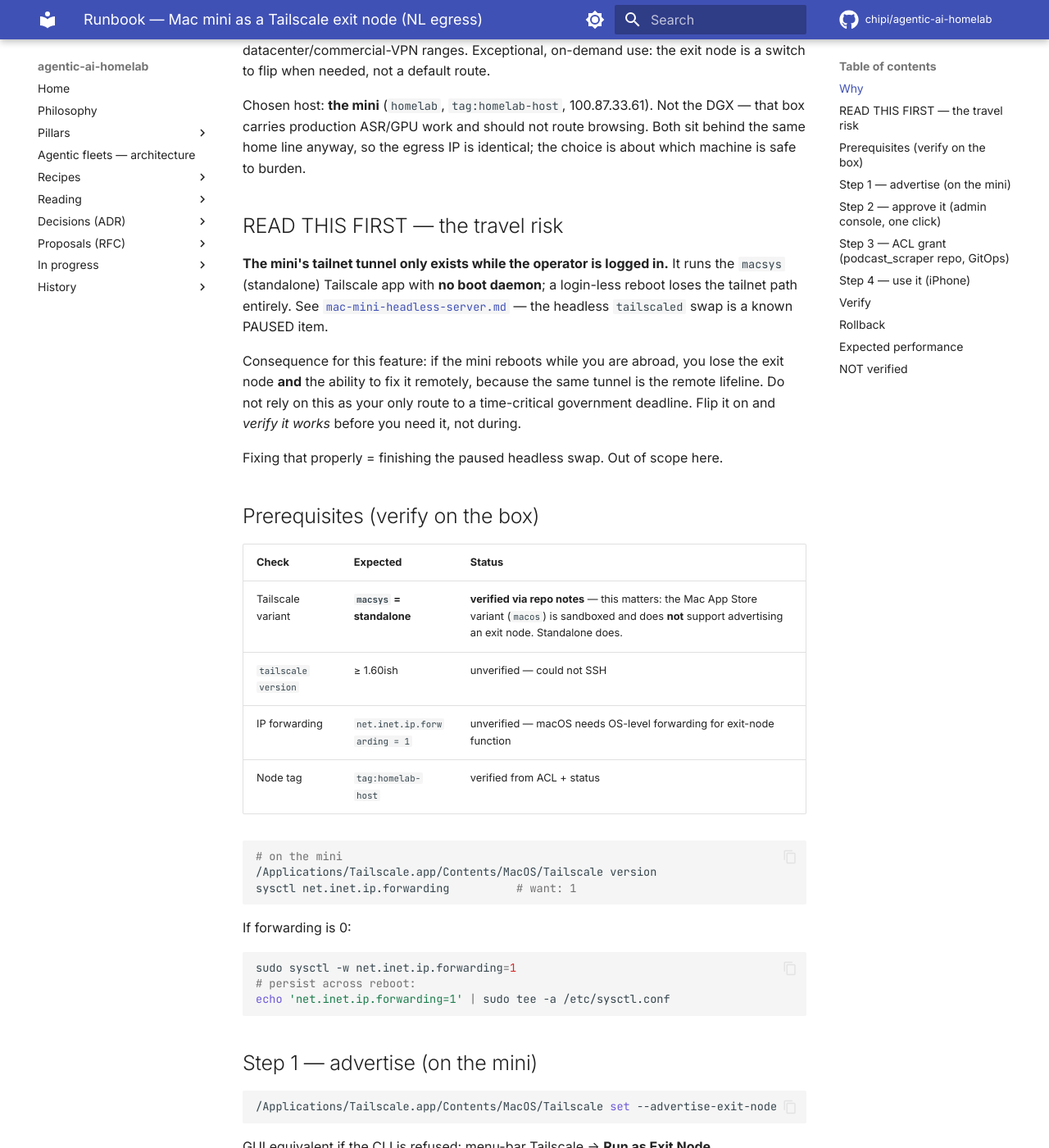
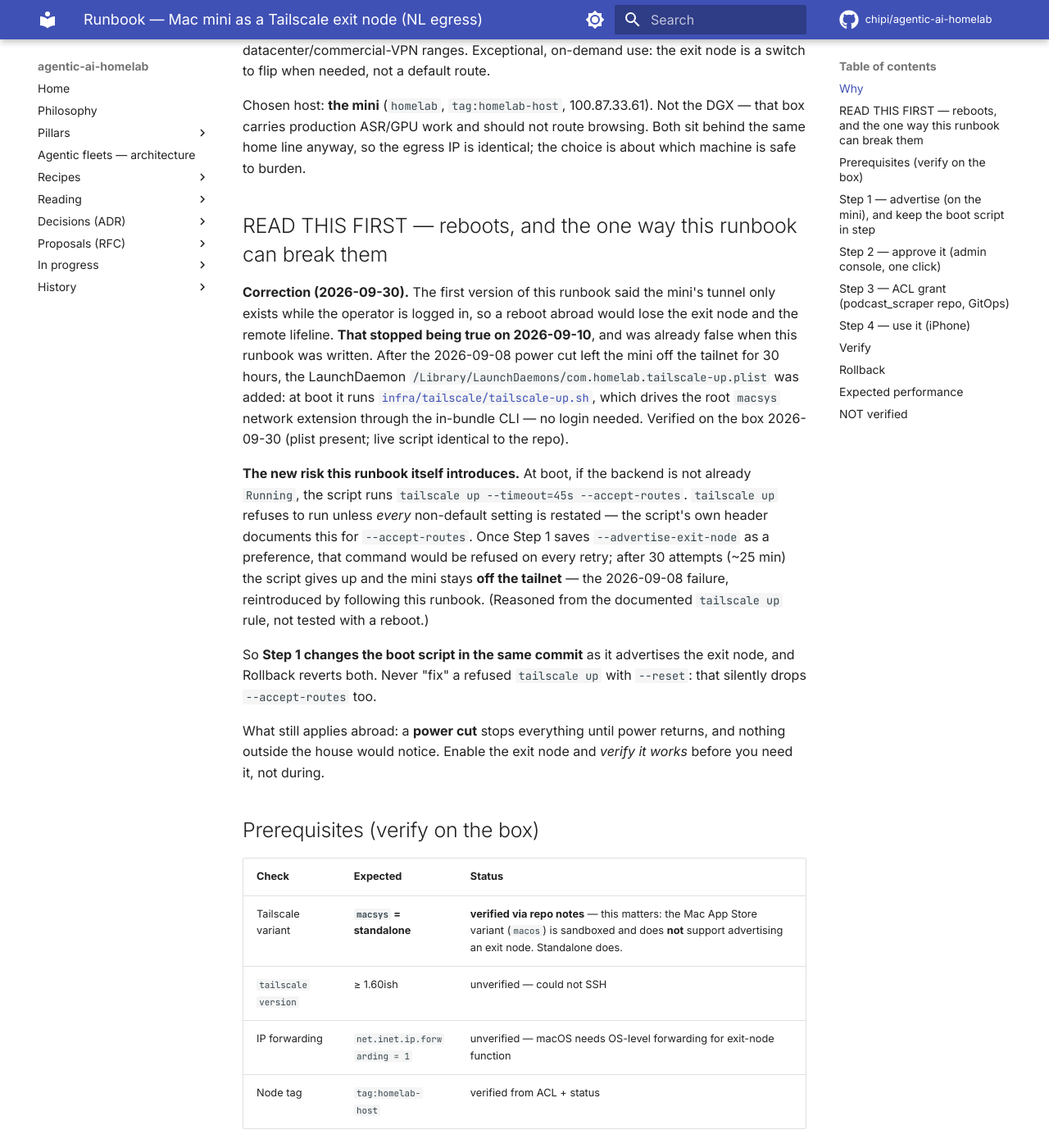
Before and after one commit to chipi/agentic-ai-homelab, an MkDocs documentation site: the page built from docs/wip/tailscale-exit-node-mini.md, in a window 1280 px wide and 1400 px high, scrolled down 417 px. Shown: the whole window at 82% size. Built offline with MkDocs 1.6.1 and Material for MkDocs 9.7.7, drawn with Linux system fonts in a browser that asks for light colours; comment, search, counter and statistics services are not loaded; some of the changed text lies outside the part shown.

Commit message:
docs(wip): exit-node runbook — tunnel is login-independent since 2026-09-10
The runbook warned that a reboot abroad would drop the mini off the
tailnet because the tunnel only lived while the operator was logged in.
The tailscale-up LaunchDaemon fixed that on 2026-09-10. The real risk the
runbook itself introduces is different: saving --advertise-exit-node
without restating it in infra/tailscale/tailscale-up.sh makes the boot
`tailscale up` refuse, stranding the mini. Step 1 now changes the boot
script first and tests both `up` commands; rollback reverts both.

Co-Authored-By: Claude Opus 5.5 <noreply@anthropic.com>
Claude-Session: https://claude.ai/code/session_014cCPx9WoLkHwEruxziyGKH

````diff
--- a/docs/wip/tailscale-exit-node-mini.md
+++ b/docs/wip/tailscale-exit-node-mini.md
@@ -17,21 +17,34 @@ DGX — that box carries production ASR/GPU work and should not route browsing.
 Both sit behind the same home line anyway, so the egress IP is identical; the
 choice is about which machine is safe to burden.
 
-## READ THIS FIRST — the travel risk
+## READ THIS FIRST — reboots, and the one way this runbook can break them
 
-**The mini's tailnet tunnel only exists while the operator is logged in.** It runs
-the `macsys` (standalone) Tailscale app with **no boot daemon**; a login-less
-reboot loses the tailnet path entirely. See
-[`mac-mini-headless-server.md`](mac-mini-headless-server.md) — the headless
-`tailscaled` swap is a known PAUSED item.
+**Correction (2026-09-30).** The first version of this runbook said the mini's tunnel
+only exists while the operator is logged in, so a reboot abroad would lose the exit
+node and the remote lifeline. **That stopped being true on 2026-09-10**, and was
+already false when this runbook was written. After the 2026-09-08 power cut left the
+mini off the tailnet for 30 hours, the LaunchDaemon
+`/Library/LaunchDaemons/com.homelab.tailscale-up.plist` was added: at boot it runs
+[`infra/tailscale/tailscale-up.sh`](https://github.com/chipi/agentic-ai-homelab/blob/main/infra/tailscale/README.md), which drives the
+root `macsys` network extension through the in-bundle CLI — no login needed.
+Verified on the box 2026-09-30 (plist present; live script identical to the repo).
 
-Consequence for this feature: if the mini reboots while you are abroad, you lose
-the exit node **and** the ability to fix it remotely, because the same tunnel is
-the remote lifeline. Do not rely on this as your only route to a
-time-critical government deadline. Flip it on and *verify it works* before you
-need it, not during.
+**The new risk this runbook itself introduces.** At boot, if the backend is not
+already `Running`, the script runs `tailscale up --timeout=45s --accept-routes`.
+`tailscale up` refuses to run unless *every* non-default setting is restated — the
+script's own header documents this for `--accept-routes`. Once Step 1 saves
+`--advertise-exit-node` as a preference, that command would be refused on every
+retry; after 30 attempts (~25 min) the script gives up and the mini stays **off the
+tailnet** — the 2026-09-08 failure, reintroduced by following this runbook.
+(Reasoned from the documented `tailscale up` rule, not tested with a reboot.)
 
-Fixing that properly = finishing the paused headless swap. Out of scope here.
+So **Step 1 changes the boot script in the same commit** as it advertises the exit
+node, and Rollback reverts both. Never "fix" a refused `tailscale up` with
+`--reset`: that silently drops `--accept-routes` too.
+
+What still applies abroad: a **power cut** stops everything until power returns,
+and nothing outside the house would notice. Enable the exit node and *verify it
+works* before you need it, not during.
 
 ## Prerequisites (verify on the box)
 
@@ -56,17 +69,50 @@ sudo sysctl -w net.inet.ip.forwarding=1
 echo 'net.inet.ip.forwarding=1' | sudo tee -a /etc/sysctl.conf
 ```
 
-## Step 1 — advertise (on the mini)
+## Step 1 — advertise (on the mini), and keep the boot script in step
+
+**1a. In the repo first**, restate the new flag in
+`infra/tailscale/tailscale-up.sh` and update its header note:
+
+```sh
+"$TS" up --timeout=45s --accept-routes --advertise-exit-node 2>&1
+```
+
+Commit, push, and `git pull` the mini's checkout — the LaunchDaemon runs the
+script straight from `~/agentic-ai-homelab`, so the pull is the deploy.
+
+**1b. Then on the mini:**
 
 ```sh
 /Applications/Tailscale.app/Contents/MacOS/Tailscale set --advertise-exit-node
 ```
 
 GUI equivalent if the CLI is refused: menu-bar Tailscale → **Run as Exit Node**.
+(Use the in-bundle binary above. `/usr/local/bin/tailscale` is a shim that fakes
+success and exits 0 on everything else.)
 
-Turn it back off any time with `--advertise-exit-node=false`. Advertising is
-harmless on its own — nothing routes through it until a client selects it *and*
-the ACL permits it.
+Do 1a before 1b: in the other order there is a window where a reboot would strand
+the mini off the tailnet.
+
+**1c. Prove the boot path still works**, without rebooting. Kickstarting the
+LaunchDaemon is *not* a test: when the node is already `Running` the script exits
+before it reaches `tailscale up`. Run the script's `up` command by hand instead:
+
+```sh
+TS=/Applications/Tailscale.app/Contents/MacOS/Tailscale
+# the OLD boot command must now be refused (a refused `up` changes nothing):
+sudo "$TS" up --timeout=45s --accept-routes;  echo "exit=$?"   # want: non-zero, "non-default flags"
+# the NEW boot command must succeed (all flags restated = no change):
+sudo "$TS" up --timeout=45s --accept-routes --advertise-exit-node;  echo "exit=$?"   # want: 0
+```
+
+If the first command *succeeds*, the rule does not apply as expected, and that
+command has just cleared `--advertise-exit-node` — re-run 1b, and re-check before
+trusting the reboot path. The boot script logs to
+`/tmp/tailscale-up.log` (the plist's `StandardOutPath`).
+
+Advertising is harmless on its own — nothing routes through it until a client
+selects it *and* the ACL permits it.
 
 ## Step 2 — approve it (admin console, one click)
 
@@ -139,6 +185,13 @@ Confirm the home line's egress IP really does geolocate to the Netherlands
 /Applications/Tailscale.app/Contents/MacOS/Tailscale set --advertise-exit-node=false
 ```
 
+**Then revert Step 1a** — take `--advertise-exit-node` back out of
+`infra/tailscale/tailscale-up.sh`, commit, and pull on the mini. Otherwise the next
+boot that reaches `tailscale up` would accept the extra flag and **silently turn the
+exit node back on** — `tailscale up` only refuses when a saved setting is *omitted*,
+not when one is added. Verify with the 1c check, flags swapped: `up` *with*
+`--advertise-exit-node` is now the one that must be refused.
+
 Plus revert the ACL rule if you want egress denied at the policy layer too. The
 approval in the admin console can be left in place; it does nothing while the node
 is not advertising.
````
Also changed, not shown: docs/wip/NEXT_STEPS.md (+7 -4 lines).
